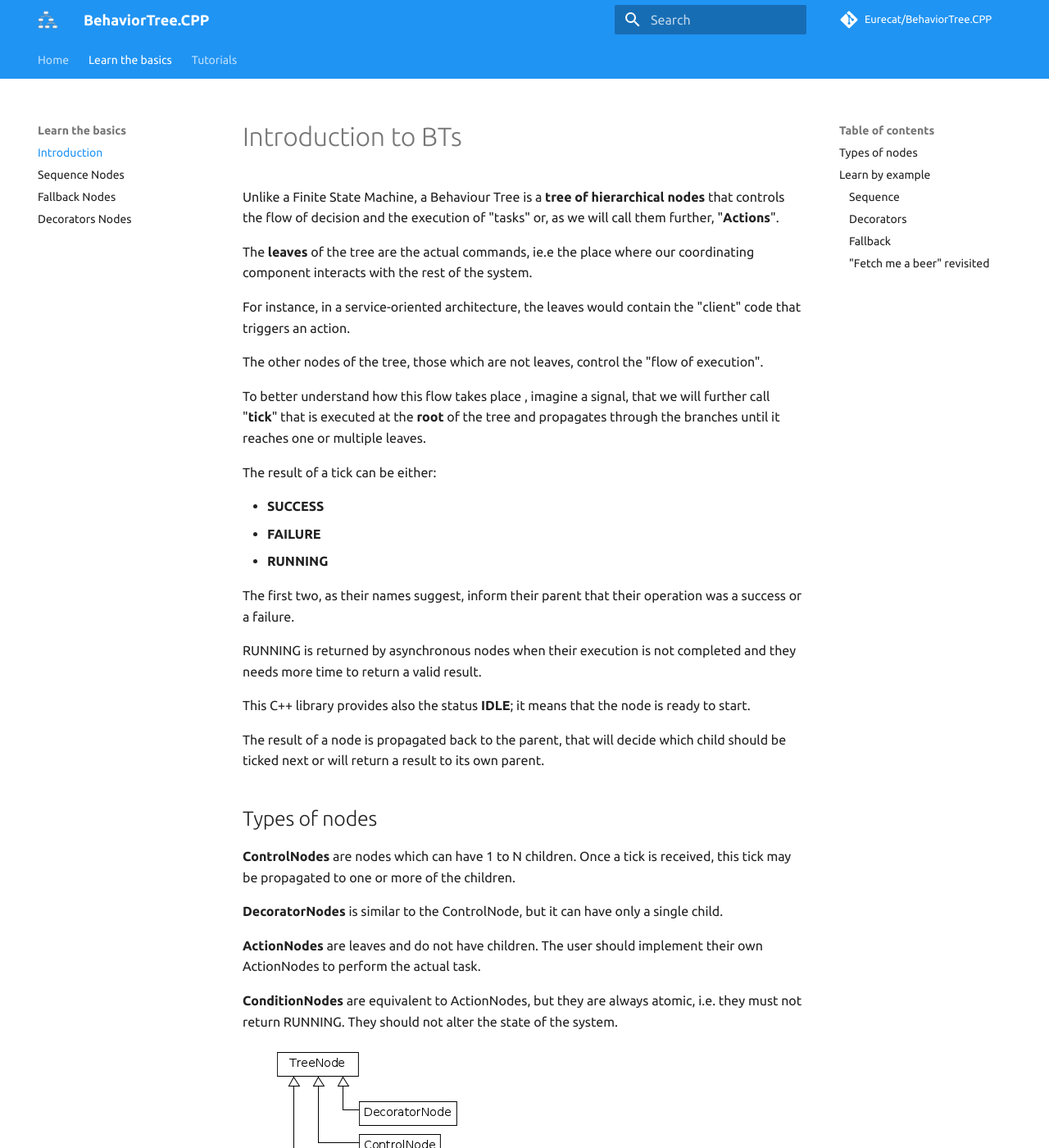
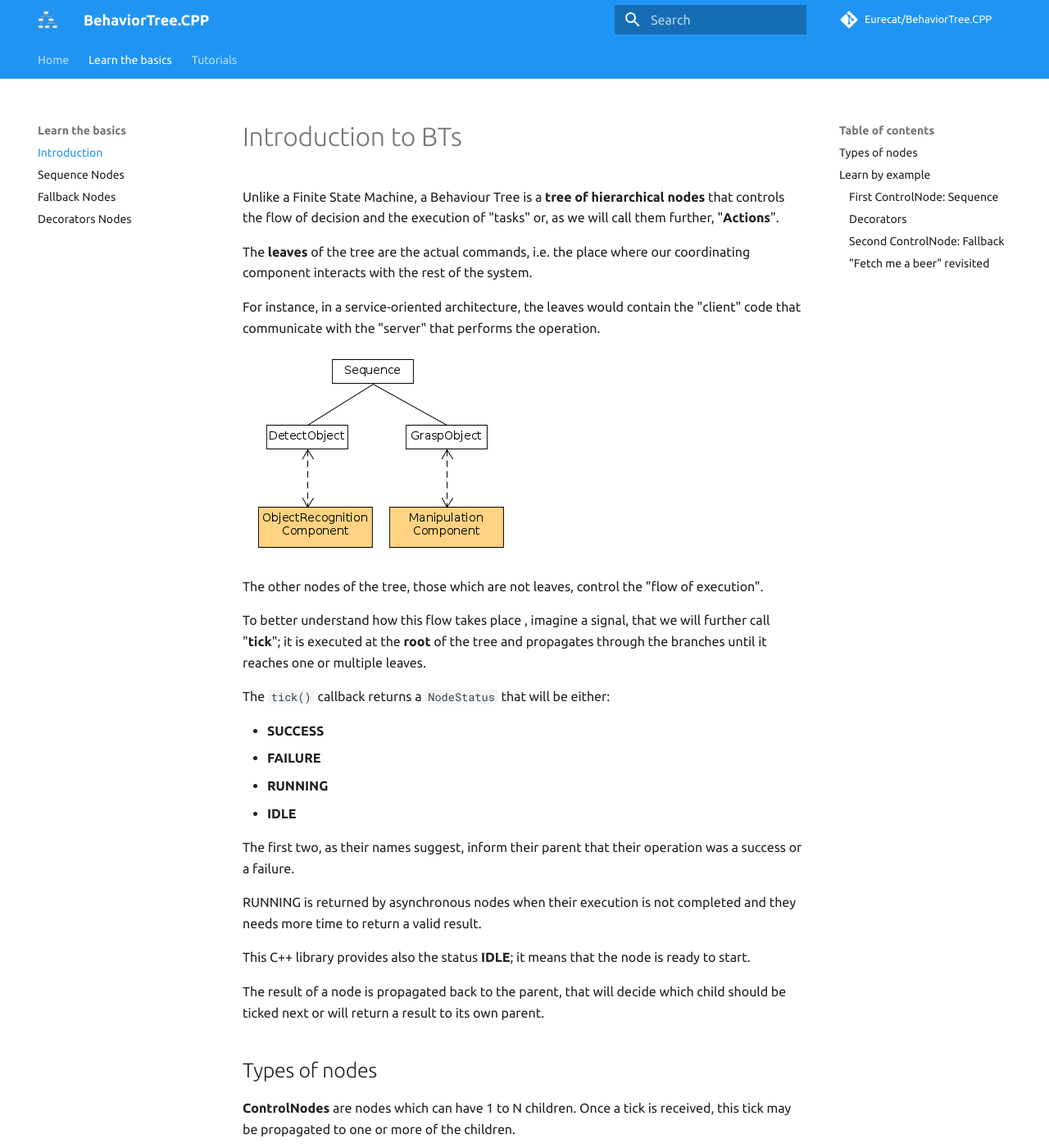
Before and after one commit to BehaviorTree/BehaviorTree.CPP, an MkDocs documentation site: the page built from docs/BT_basics.md, in a window 1280 px wide and 1400 px high. Shown: the whole window at 82% size. Built offline with MkDocs 1.6.1 and Material for MkDocs 9.7.7, drawn with Linux system fonts in a browser that asks for light colours; comment, search, counter and statistics services are not loaded; old or Windows-style settings are respelled for this version of MkDocs; some of the changed text lies outside the part shown.

Commit message:
more docs

```diff
--- a/docs/BT_basics.md
+++ b/docs/BT_basics.md
@@ -4,25 +4,29 @@ Unlike a Finite State Machine, a Behaviour Tree is a __tree of hierarchical node
 that controls the flow of decision and the execution of "tasks" or, as we
 will call them further, "__Actions__".
 
-The __leaves__ of the tree are the actual commands, ie.e the place where
+The __leaves__ of the tree are the actual commands, i.e. the place where
 our coordinating component interacts with the rest of the system.
 
 For instance, in a service-oriented architecture, the leaves would contain
-the "client" code that triggers an action.
+the "client" code that communicate with the "server" that performs the
+operation.
+
+![Leaf To Component Communication](images/LeafToComponentCommunication.png)
+
 
 The other nodes of the tree, those which are not leaves, control the
 "flow of execution".
 
 To better understand how this flow takes place , imagine a signal, that we will further
-call "__tick__" that is executed at the __root__ of the tree and propagates through
+call "__tick__"; it is executed at the __root__ of the tree and propagates through
 the branches until it reaches one or multiple leaves.
 
-The result of a tick can be either:
+The `tick()` callback returns a `NodeStatus` that will be either:
 
 - __SUCCESS__
 - __FAILURE__
 - __RUNNING__
-
+- __IDLE__
 
 The first two, as their names suggest, inform their parent that their operation
  was a success or a failure.
@@ -62,7 +66,7 @@ when an action returns RUNNING.
 We will assume that each Action is executed atomically and synchronously.
 
 
-### Sequence
+### First ControlNode: Sequence
 
 Let's illustrate how a BT works using the most basic and frequently used
 ControlNode: the [SequenceNode](SequenceNode.md).
@@ -119,7 +123,7 @@ __But__ there is an error. Can you find it?
     is interrupted.
 
 
-### Fallback
+### Second ControlNode: Fallback
 
 [FallbackNodes](FallbackNode.md), known also as __"Selector"__,
 are nodes that can express, as the name suggests, fallback strategies,
```
Also changed, not shown: docs/images/LeafToComponentCommunication.png (added), 1 other file.
